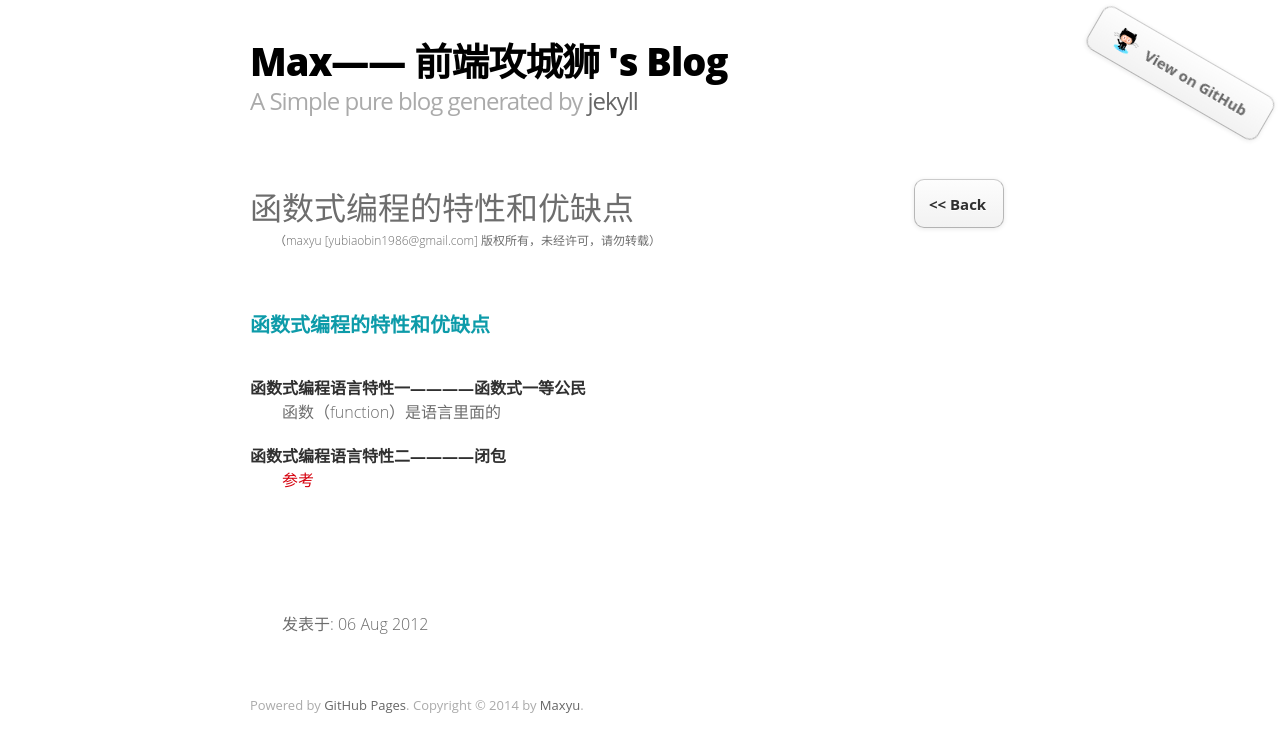
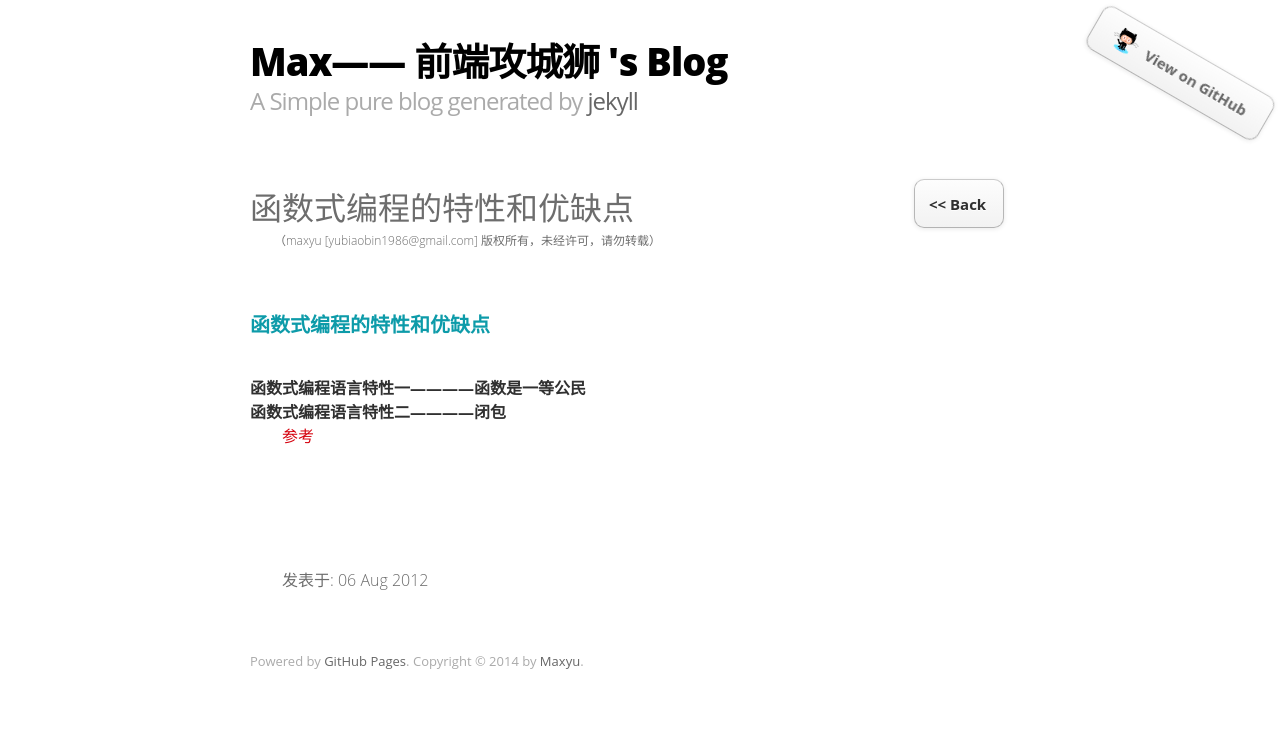
Before and after one commit to yubiaobin/yubiaobin.github.io, a Jekyll site: the page built from _posts/2012-08-06-function-language-javascript.html, in a window 1280 px wide. Shown: the top 752 px of the page. Built offline with Jekyll 4.4.1, drawn with Linux system fonts in a browser that asks for light colours; comment, search, counter and statistics services are not loaded.

Commit message:
modified function language blog

```diff
--- a/_posts/2012-08-06-function-language-javascript.html
+++ b/_posts/2012-08-06-function-language-javascript.html
@@ -6,9 +6,8 @@ title : 函数式编程的特性和优缺点
 
 <h3>函数式编程的特性和优缺点</h3>
 
-<h4>函数式编程语言特性一————函数式一等公民</h4>
+<h4>函数式编程语言特性一————函数是一等公民</h4>
 
-<p>函数（function）是语言里面的</p>
 
 
 <h4>函数式编程语言特性二————闭包</h4>
```
Also changed, not shown: 1 other file.
